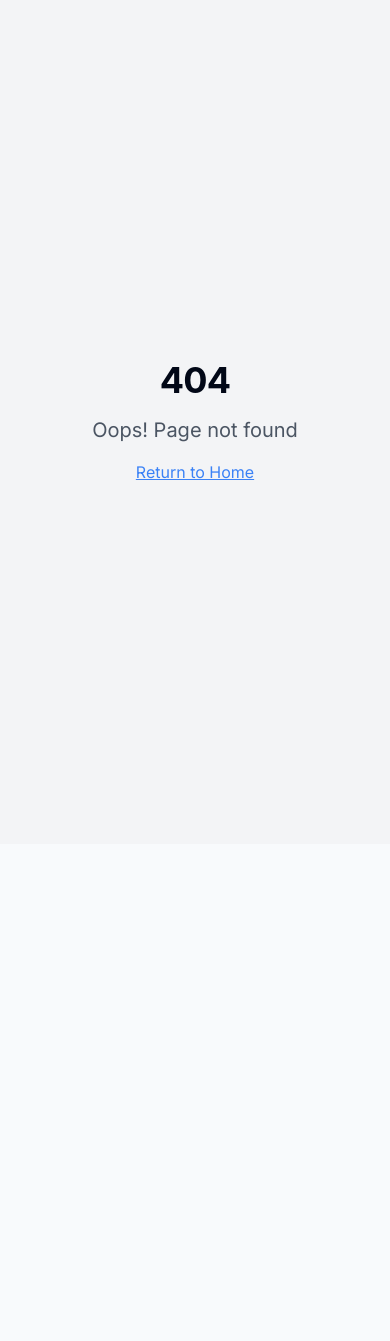
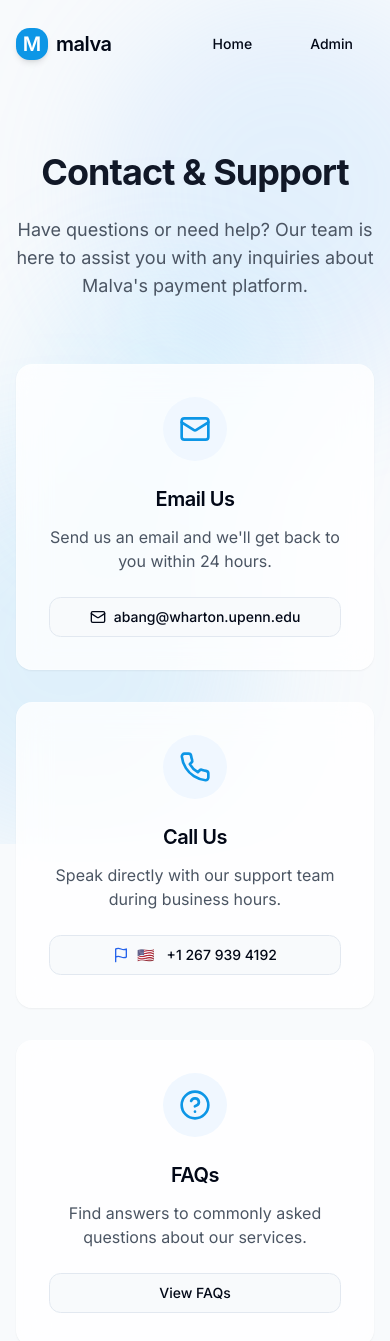
Before and after one commit to Abangseopa/malva-compliance-waitlist, a React (Vite) app: page /contact in a window 390 px wide. Before the commit this address had no page. Shown: the top 1341 px of the page. Before the commit the page ends 844 px from the top, so only its background shows below. Built offline with nearby package versions, Linux system fonts and the light colour scheme.

Commit message:
Add contact information
Add phone number and email to the contact section.

```diff
--- a/src/App.tsx
+++ b/src/App.tsx
@@ -6,6 +6,7 @@ import { QueryClient, QueryClientProvider } from "@tanstack/react-query";
 import { BrowserRouter, Routes, Route } from "react-router-dom";
 import Index from "./pages/Index";
 import Admin from "./pages/Admin";
+import Contact from "./pages/Contact";
 import NotFound from "./pages/NotFound";
 
 const queryClient = new QueryClient();
@@ -19,6 +20,7 @@ const App = () => (
         <Routes>
           <Route path="/" element={<Index />} />
           <Route path="/admin" element={<Admin />} />
+          <Route path="/contact" element={<Contact />} />
           {/* ADD ALL CUSTOM ROUTES ABOVE THE CATCH-ALL "*" ROUTE */}
           <Route path="*" element={<NotFound />} />
         </Routes>
--- /dev/null
+++ b/src/pages/Contact.tsx
@@ -0,0 +1,173 @@
+
+import React from 'react';
+import { Button } from '@/components/ui/button';
+import { Mail, MessageSquare, HelpCircle, Phone, Flag } from 'lucide-react';
+import Logo from '@/components/Logo';
+import GlowingBackground from '@/components/GlowingBackground';
+import FadeInSection from '@/components/FadeInSection';
+
+const Contact = () => {
+  return (
+    <div className="min-h-screen w-full">
+      <GlowingBackground />
+
+      <header className="w-full max-w-7xl mx-auto px-4 sm:px-6 lg:px-8 py-6 flex justify-between items-center">
+        <Logo />
+        <div className="flex gap-4">
+          <Button
+            variant="ghost"
+            className="rounded-full px-5 hover:bg-white/80 border border-transparent hover:border-gray-200 transition-all duration-300"
+            onClick={() => window.location.href = '/'}
+          >
+            Home
+          </Button>
+          <Button
+            variant="ghost"
+            className="rounded-full px-5 hover:bg-white/80 border border-transparent hover:border-gray-200 transition-all duration-300"
+            onClick={() => window.location.href = '/admin'}
+          >
+            Admin
+          </Button>
+        </div>
+      </header>
+
+      <main className="py-16 w-full max-w-7xl mx-auto px-4 sm:px-6 lg:px-8">
+        <FadeInSection>
+          <h1 className="text-4xl md:text-5xl font-bold mb-6 text-center bg-clip-text text-gray-900">
+            Contact & Support
+          </h1>
+          <p className="text-lg text-gray-600 mb-16 max-w-2xl mx-auto text-center">
+            Have questions or need help? Our team is here to assist you with any inquiries about Malva's payment platform.
+          </p>
+        </FadeInSection>
+
+        <div className="grid grid-cols-1 md:grid-cols-3 gap-8 mb-16">
+          <FadeInSection delay={100}>
+            <div className="glass-card p-8 flex flex-col items-center">
+              <div className="h-16 w-16 bg-malva-50 rounded-full flex items-center justify-center mb-6">
+                <Mail className="h-8 w-8 text-malva-500" />
+              </div>
+              <h3 className="text-xl font-semibold mb-3">Email Us</h3>
+              <p className="text-gray-600 text-center mb-6">
+                Send us an email and we'll get back to you within 24 hours.
+              </p>
+              <Button
+                variant="outline"
+                className="w-full flex items-center justify-center gap-2"
+                onClick={() => window.open('mailto:abang@wharton.upenn.edu')}
+              >
+                <Mail className="h-4 w-4" />
+                abang@wharton.upenn.edu
+              </Button>
+            </div>
+          </FadeInSection>
+
+          <FadeInSection delay={200}>
+            <div className="glass-card p-8 flex flex-col items-center">
+              <div className="h-16 w-16 bg-malva-50 rounded-full flex items-center justify-center mb-6">
+                <Phone className="h-8 w-8 text-malva-500" />
+              </div>
+              <h3 className="text-xl font-semibold mb-3">Call Us</h3>
+              <p className="text-gray-600 text-center mb-6">
+                Speak directly with our support team during business hours.
+              </p>
+              <Button
+                variant="outline"
+                className="w-full flex items-center justify-center gap-2"
+                onClick={() => window.open('tel:+12679394192')}
+              >
+                <Flag className="h-4 w-4 text-blue-600" />
+                <span className="mr-1">🇺🇸</span>
+                +1 267 939 4192
+              </Button>
+            </div>
+          </FadeInSection>
+
+          <FadeInSection delay={300}>
+            <div className="glass-card p-8 flex flex-col items-center">
+              <div className="h-16 w-16 bg-malva-50 rounded-full flex items-center justify-center mb-6">
+                <HelpCircle className="h-8 w-8 text-malva-500" />
+              </div>
+              <h3 className="text-xl font-semibold mb-3">FAQs</h3>
+              <p className="text-gray-600 text-center mb-6">
+                Find answers to commonly asked questions about our services.
+              </p>
+              <Button
+                variant="outline"
+                className="w-full"
+              >
+                View FAQs
+              </Button>
+            </div>
+          </FadeInSection>
+        </div>
+
+        <FadeInSection>
+          <div className="glass-card p-8 md:p-12 max-w-3xl mx-auto">
+            <h2 className="text-2xl font-bold mb-6">Send us a message</h2>
+            <div className="space-y-4">
+              <div className="grid grid-cols-1 md:grid-cols-2 gap-4">
+                <div>
+                  <label htmlFor="name" className="block text-sm font-medium text-gray-700 mb-1">Name</label>
+                  <input
+                    type="text"
+                    id="name"
+                    className="w-full rounded-md border border-gray-300 px-4 py-2 focus:outline-none focus:ring-2 focus:ring-malva-500"
+                    placeholder="Your name"
+                  />
+                </div>
+                <div>
+                  <label htmlFor="email" className="block text-sm font-medium text-gray-700 mb-1">Email</label>
+                  <input
+                    type="email"
+                    id="email"
+                    className="w-full rounded-md border border-gray-300 px-4 py-2 focus:outline-none focus:ring-2 focus:ring-malva-500"
+                    placeholder="Your email"
+                  />
+                </div>
+              </div>
+              <div>
+                <label htmlFor="subject" className="block text-sm font-medium text-gray-700 mb-1">Subject</label>
+                <input
+                  type="text"
+                  id="subject"
+                  className="w-full rounded-md border border-gray-300 px-4 py-2 focus:outline-none focus:ring-2 focus:ring-malva-500"
+                  placeholder="Message subject"
+                />
+              </div>
+              <div>
+                <label htmlFor="message" className="block text-sm font-medium text-gray-700 mb-1">Message</label>
+                <textarea
+                  id="message"
+                  rows={5}
+                  className="w-full rounded-md border border-gray-300 px-4 py-2 focus:outline-none focus:ring-2 focus:ring-malva-500"
+                  placeholder="Your message"
+                ></textarea>
+              </div>
+              <Button className="w-full md:w-auto bg-malva-500 hover:bg-malva-600">
+                Send Message
+              </Button>
+            </div>
+          </div>
+        </FadeInSection>
+      </main>
+
+      <footer className="border-t border-gray-200 mt-20 py-12 w-full max-w-7xl mx-auto px-4 sm:px-6 lg:px-8">
+        <div className="flex flex-col md:flex-row justify-between items-center">
+          <div className="mb-6 md:mb-0">
+            <Logo />
+            <p className="text-sm text-gray-500 mt-2">
+              Free and instant global B2B payments
+            </p>
+          </div>
+
+          <div className="text-sm text-gray-500">
+            © {new Date().getFullYear()} Malva. All rights reserved.
+          </div>
+        </div>
+      </footer>
+    </div>
+  );
+};
+
+export default Contact;
--- a/src/pages/Index.tsx
+++ b/src/pages/Index.tsx
@@ -38,7 +38,11 @@ const Index = () => {
           >
             Admin
           </Button>
-          <Button variant="ghost" className="rounded-full px-5 hover:bg-white/80 border border-transparent hover:border-gray-200 transition-all duration-300">
+          <Button
+            variant="ghost"
+            className="rounded-full px-5 hover:bg-white/80 border border-transparent hover:border-gray-200 transition-all duration-300"
+            onClick={() => window.location.href = '/contact'}
+          >
             Contact
           </Button>
         </div>
```
